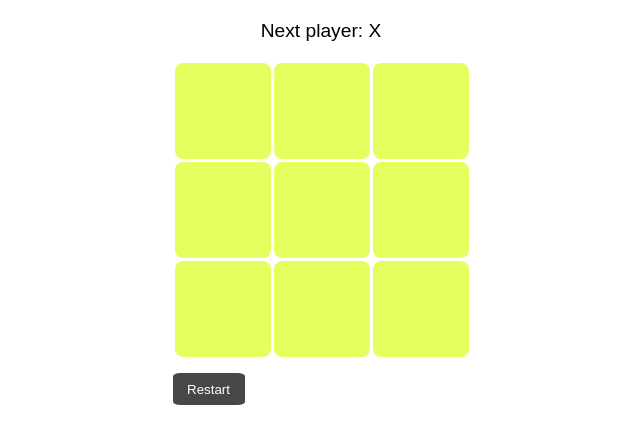
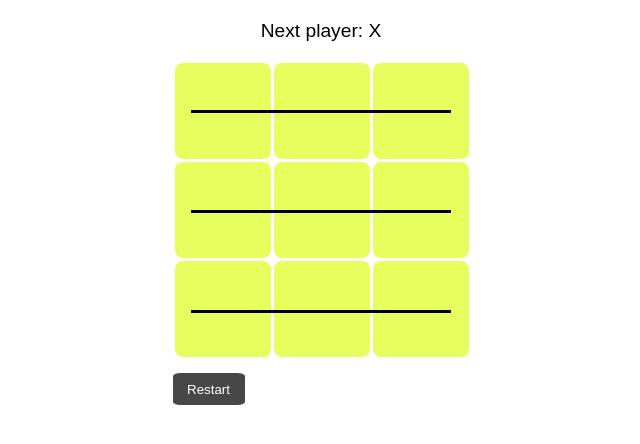
Before and after one commit to imTanay0/tic-tac-toe, a React (Vite) app: page / in a window 1280 px wide. Shown: the top 444 px of the page, without its empty margins (319-959 px from the left). Built offline with nearby package versions, Linux system fonts and the light colour scheme.

Commit message:
try to add WINNING LINE

```diff
--- a/src/App.css
+++ b/src/App.css
@@ -38,6 +38,7 @@ ul {
   width: 6.25rem;
 
   border-radius: 10%;
+  cursor: pointer;
 }
 
 .square:focus {
@@ -87,6 +88,45 @@ ul {
   background-color: #3030e0;
 }
 
+.cross-horizontal {
+  position: absolute;
+  left: 0;
+  right: 0;
+  margin: auto;
+  z-index: 1;
+  /* top: 0%; */
+
+  height: 5px;
+  width: 200px;
+  background-color: #180303;
+  top: 47.5%;
+  transition: 1s linear;
+  opacity: 0;
+}
+/*
+.cross-vertical {
+  height: 160px;
+  width: 10px;
+  background-color: red;
+
+  position: relative;
+}
+
+.cross-diagonal1 {
+  position: relative;
+  width: 10px;
+  height: 226.28px;
+  rotate: 45deg;
+  background-color: red;
+}
+
+.cross-diagonal2 {
+  width: 10px;
+  height: 226.28px;
+  rotate: -45deg;
+  background-color: red;
+} */
+
 /* -------------------------- */
 @media only screen and (max-width: 620px) {
   .game {
--- a/src/components/Game.jsx
+++ b/src/components/Game.jsx
@@ -1,5 +1,6 @@
 import React, { useState } from "react";
 import Board from "./Board";
+import WinnerStyle from './WinnerStyle'
 
 export default function Game() {
 	const [history, setHistory] = useState([
@@ -9,6 +10,8 @@ export default function Game() {
 	]);
 	const [xIsNext, setXIsNext] = useState(true);
 	const [stepNumber, setStepNumber] = useState(0)
+
+	let winLine = -1
 
 	const calculateWinner = (squares) => {
 		const lines = [
@@ -29,6 +32,7 @@ export default function Game() {
 				squares[a] === squares[b] &&
 				squares[a] === squares[c]
 			) {
+				winLine = i
 				return squares[a];
 			}
 		}
@@ -40,7 +44,7 @@ export default function Game() {
 	const current = newHistory[stepNumber];
 	const winner = calculateWinner(current.squares);
 
-
+	console.log(winLine)
 
 	// let isRomove = false
 	function jumpTo() {
@@ -104,6 +108,11 @@ export default function Game() {
 			<p>
 				<button className="restart-btn" onClick={() => jumpTo()}>Restart</button>
 			</p>
+
+			{/* {winner ? <WinnerStyle winnerLine={winLine}/> : null} */}
+
+			<WinnerStyle />
+
 		</div>
 	);
 }
--- /dev/null
+++ b/src/components/WinnerStyle.jsx
@@ -0,0 +1,60 @@
+const line1 = (
+  <div
+    style={{
+      position: 'absolute',
+      left: '0',
+      right: '0',
+      margin: 'auto',
+      zIindex: '10',
+
+      height: '3px',
+      width: '260px',
+      backgroundColor: '#000',
+      top: '110px',
+    }}
+  />
+)
+const line2 = (
+  <div
+    style={{
+      position: 'absolute',
+      left: '0',
+      right: '0',
+      margin: 'auto',
+      zIindex: '10',
+
+      height: '3px',
+      width: '260px',
+      backgroundColor: '#000',
+      top: '210px',
+    }}
+  />
+)
+const line3 = (
+  <div
+    style={{
+      position: 'absolute',
+      left: '0',
+      right: '0',
+      margin: 'auto',
+      zIindex: '10',
+
+      height: '3px',
+      width: '260px',
+      backgroundColor: '#000',
+      top: '309.5px',
+    }}
+  />
+)
+
+const WinnerStyle = () => {
+  return (
+    <div>
+      {line1}
+      {line2}
+      {line3}
+    </div>
+  )
+}
+
+export default WinnerStyle
```
